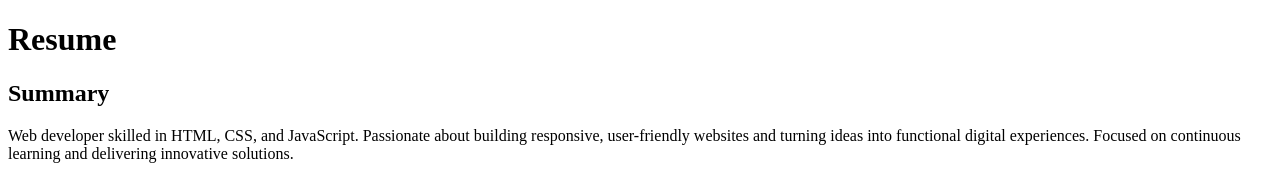
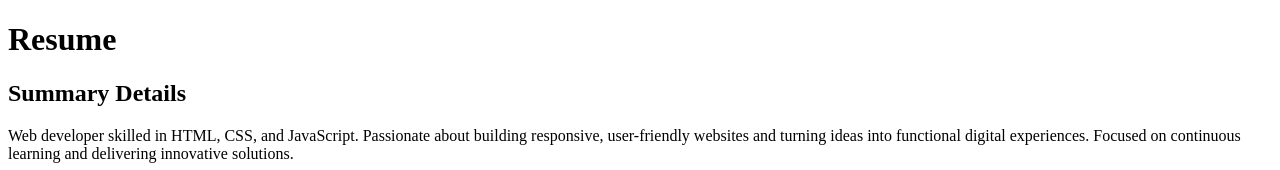
Before and after one commit to emmanueliyanu21/resume, a plain HTML site: page Index.html in a window 1280 px wide. Shown: the top 170 px of the page. Drawn offline with Linux system fonts and the light colour scheme.

Commit message:
first commit

```diff
--- a/Index.html
+++ b/Index.html
@@ -7,7 +7,7 @@
 <body>
 <h1>Resume</h1>
 <!-- <img src="./images/professional-pic-promise-abraham.jpg" alt="Promise Abraham image" width="100" height="120"/>  -->
-<h2>Summary</h2>
+<h2>Summary Details</h2>
 <p>
   Web developer skilled in HTML, CSS, and JavaScript. Passionate about building responsive, user-friendly websites and turning ideas into functional digital experiences. Focused on continuous learning and delivering innovative solutions.
 </p>
```
